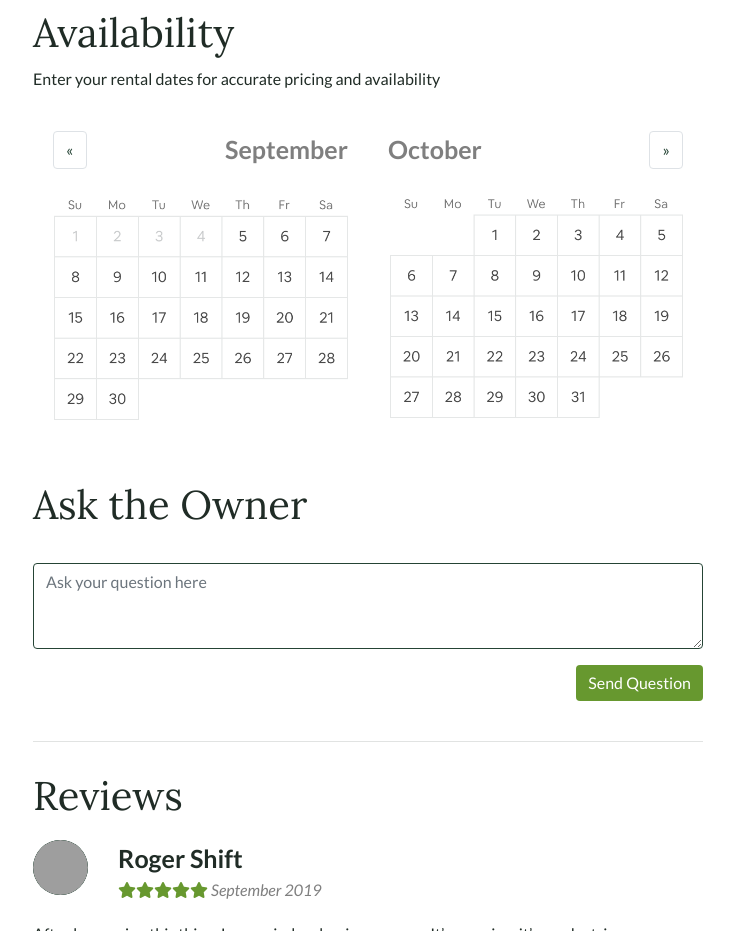
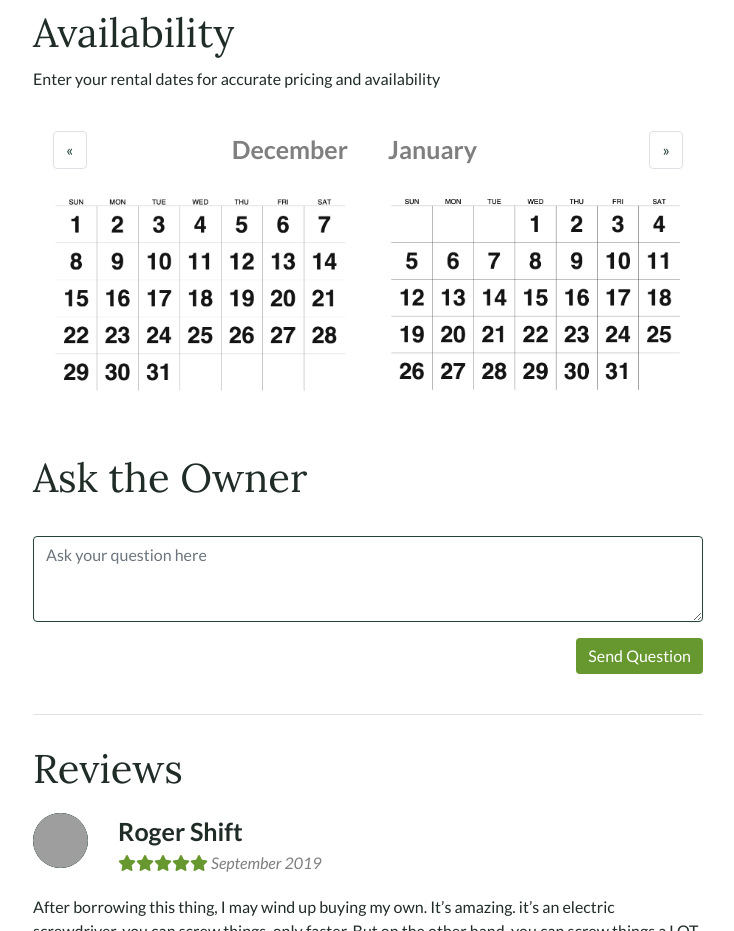
Before and after one commit to anniediep/Trellis, a plain HTML site: page productDetails.html in a window 1280 px wide. Shown: the part 1220-2151 px from the top of the page, without its empty margins (52-786 px from the left). Drawn offline with nearby package versions, Linux system fonts and the light colour scheme; grey boxes are pictures that could not be loaded.

Commit message:
Updated Calendar

```diff
--- a/productDetails.html
+++ b/productDetails.html
@@ -107,7 +107,7 @@
                                         </a>
                                     </li>
                                 </ul>
-                                <div class="lgBody month">September</div>
+                                <div class="lgBody month">December</div>
                                 <ul class="pagination oneCal">
                                         <li class="page-item">
                                             <a class="page-link" href="#" aria-label="Next">
@@ -117,11 +117,11 @@
                                         </li>
                                     </ul>
                             </div>
-                            <div class="calendar"><img src="img/September.png" alt="September" class="calendarPic"></div>
+                            <div class="calendar"><img src="img/December.png" alt="December" class="calendarPic"></div>
                         </div>
                             <div class="d-flex flex-column cal" id="removeMonth">
                                 <div class="d-flex justify-content-between">
-                                    <div class="lgBody month">October</div>
+                                    <div class="lgBody month">January</div>
                                     <ul class="pagination">
                                         <li class="page-item">
                                             <a class="page-link" href="#" aria-label="Next">
@@ -131,7 +131,7 @@
                                         </li>
                                     </ul>
                                 </div>
-                                <div class="calendar"><img src="img/October.png" alt="October" class="calendarPic"></div>
+                                <div class="calendar"><img src="img/January.png" alt="January" class="calendarPic"></div>
                             </div>
                     </section>
                 </section>
```
Also changed, not shown: index.html (+4 -4 lines), productPage.html (+1 -1 lines), img/December.png (added), img/January.png (added), kitchenaid-artisan-stand-mixer-o.jpg (deleted), 1 other file.
